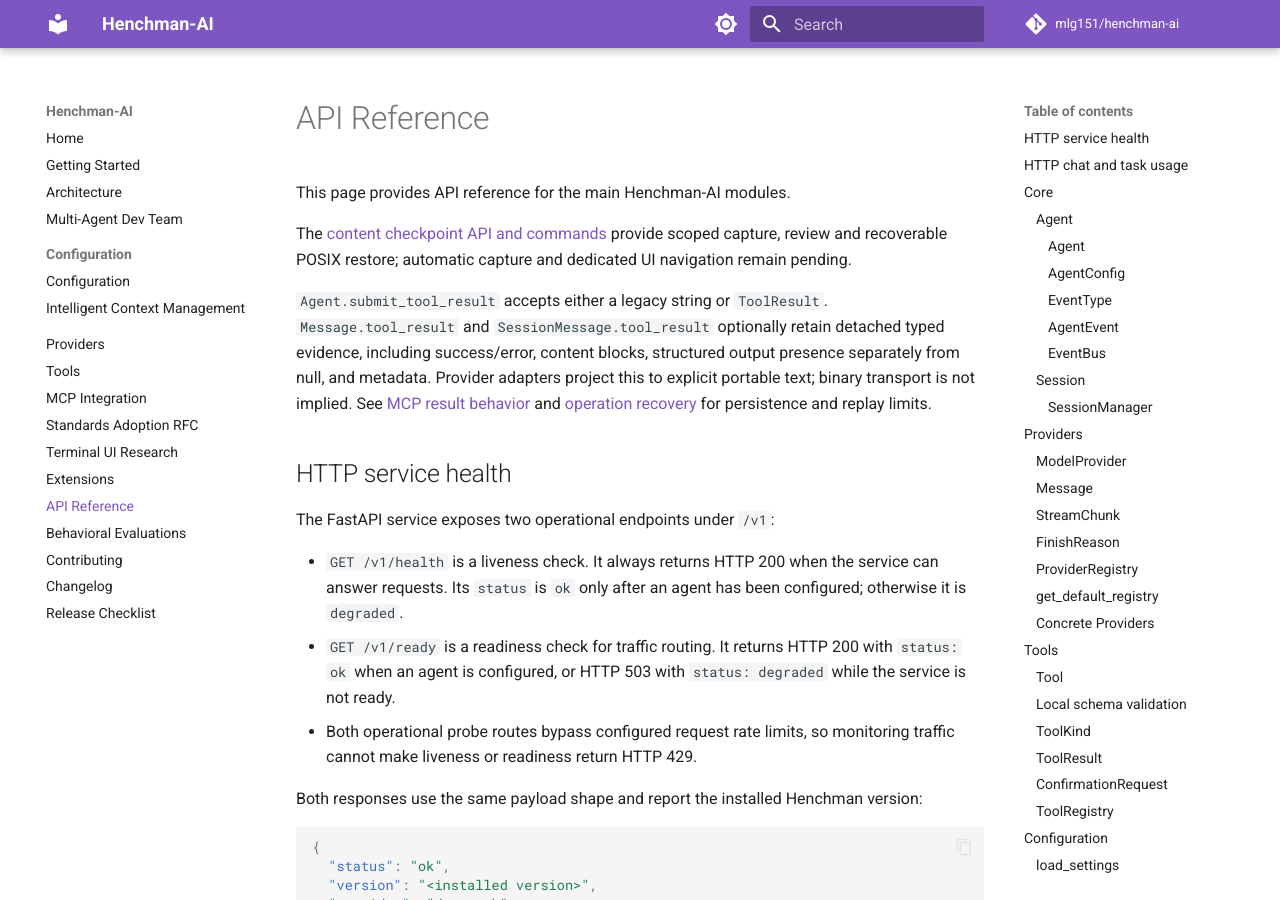
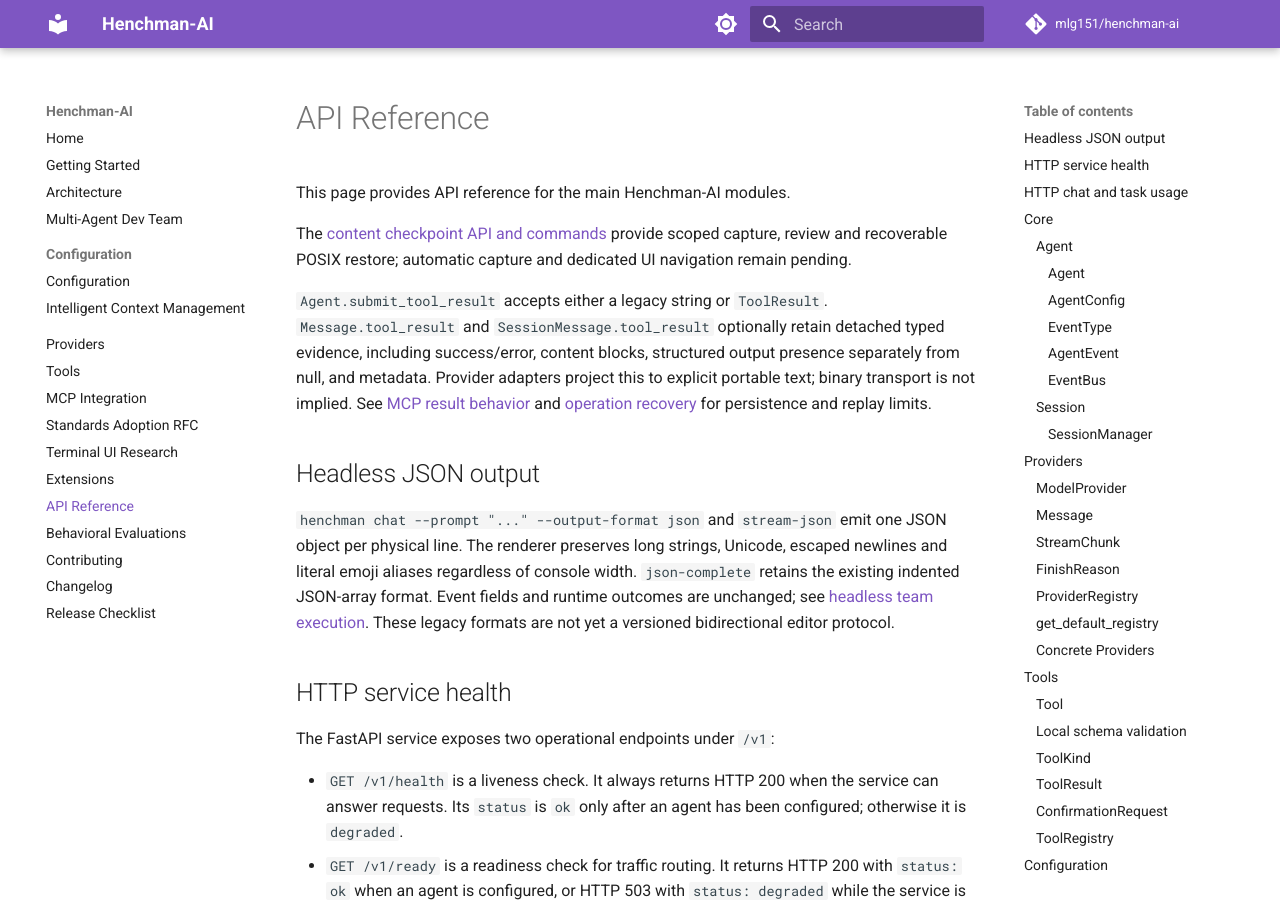
Before and after one commit to mlg151/henchman-ai, an MkDocs documentation site: the page built from docs/api.md, in a window 1280 px wide and 900 px high. Built offline with MkDocs 1.6.1 and Material for MkDocs 9.7.7, drawn with Linux system fonts in a browser that asks for light colours; comment, search, counter and statistics services are not loaded.

Commit message:
Preserve headless JSON framing and literal payload text

```diff
--- a/docs/api.md
+++ b/docs/api.md
@@ -12,6 +12,15 @@
 separately from null, and metadata. Provider adapters project this to explicit
 portable text; binary transport is not implied. See [MCP result behavior](mcp.md#refresh-a-connected-catalog)
 and [operation recovery](operation-recovery.md) for persistence and replay limits.
+
+## Headless JSON output
+
+`henchman chat --prompt "..." --output-format json` and `stream-json` emit
+one JSON object per physical line. The renderer preserves long strings, Unicode,
+escaped newlines and literal emoji aliases regardless of console width.
+`json-complete` retains the existing indented JSON-array format. Event fields and
+runtime outcomes are unchanged; see [headless team execution](agents.md#headless-team-execution).
+These legacy formats are not yet a versioned bidirectional editor protocol.
 
 ## HTTP service health
 
```
Also changed, not shown: CHANGELOG.md (+5 -0 lines), FEATURE_TODO.md (+3 -0 lines), TODOS.md (+4 -0 lines), docs/getting-started.md (+4 -0 lines), 4 other files.
